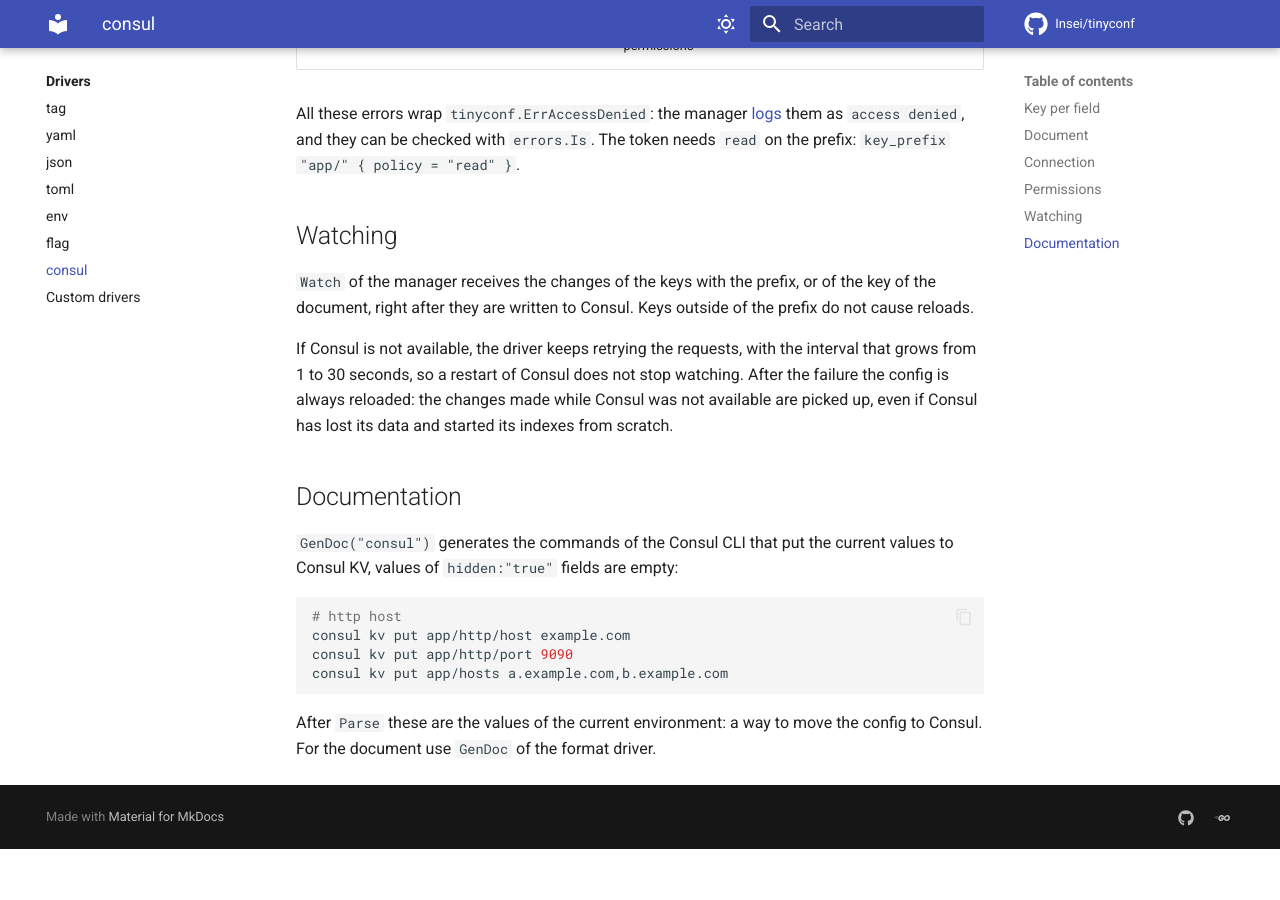
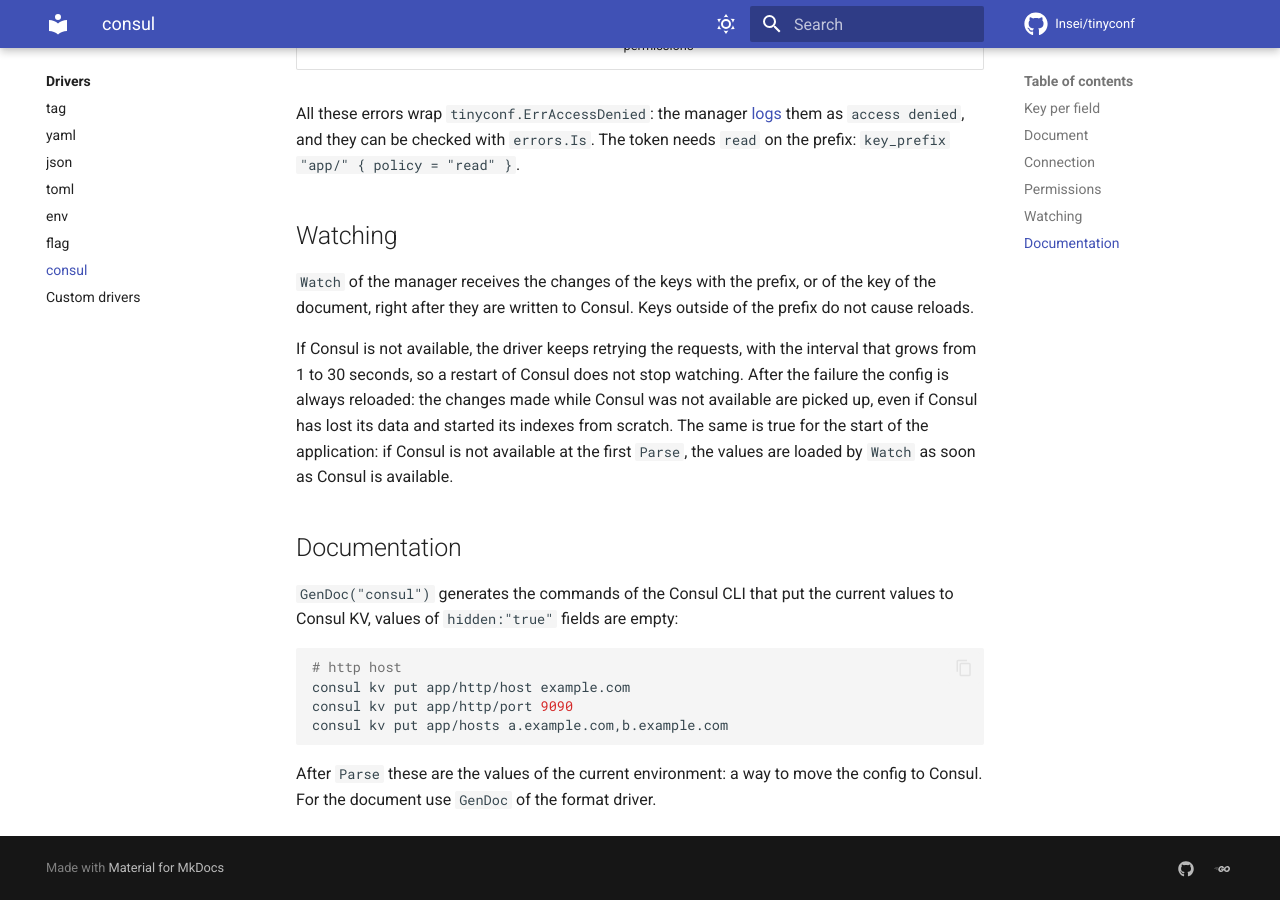
Before and after one commit to Insei/tinyconf, an MkDocs documentation site: the page built from docs/drivers/consul.md, in a window 1280 px wide and 900 px high, scrolled down 2686 px. Built offline with MkDocs 1.6.1 and Material for MkDocs 9.7.7, drawn with Linux system fonts in a browser that asks for light colours; comment, search, counter and statistics services are not loaded; before the commit the page ends 3535 px from its top, so only the background shows below that.

Commit message:
docs: describe watching when Consul is not available at the start
Signed-off-by: Dmitriy Aleksandrov <goodmobiledevices@gmail.com>

```diff
--- a/docs/drivers/consul.md
+++ b/docs/drivers/consul.md
@@ -97,7 +97,7 @@
 
 `Watch` of the manager receives the changes of the keys with the prefix, or of the key of the document, right after they are written to Consul. Keys outside of the prefix do not cause reloads.
 
-If Consul is not available, the driver keeps retrying the requests, with the interval that grows from 1 to 30 seconds, so a restart of Consul does not stop watching. After the failure the config is always reloaded: the changes made while Consul was not available are picked up, even if Consul has lost its data and started its indexes from scratch.
+If Consul is not available, the driver keeps retrying the requests, with the interval that grows from 1 to 30 seconds, so a restart of Consul does not stop watching. After the failure the config is always reloaded: the changes made while Consul was not available are picked up, even if Consul has lost its data and started its indexes from scratch. The same is true for the start of the application: if Consul is not available at the first `Parse`, the values are loaded by `Watch` as soon as Consul is available.
 
 ## Documentation
 
```
